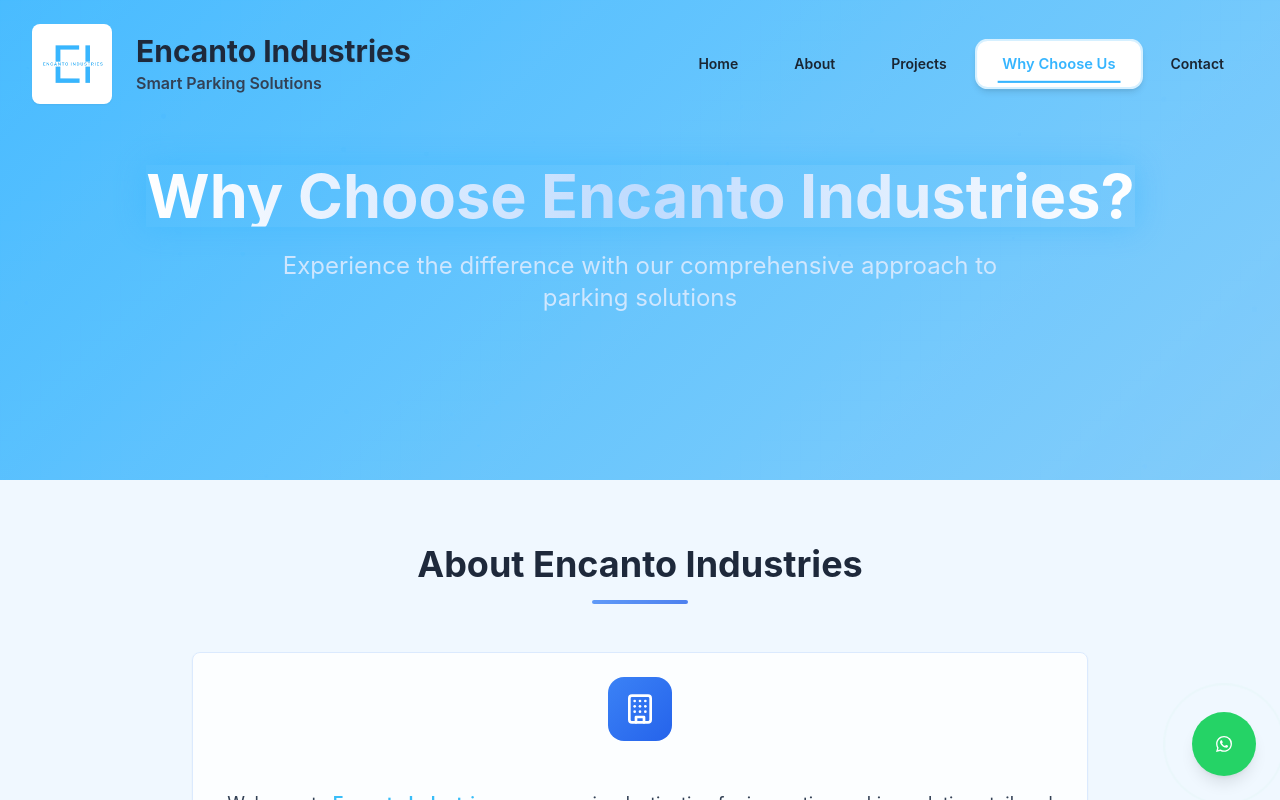
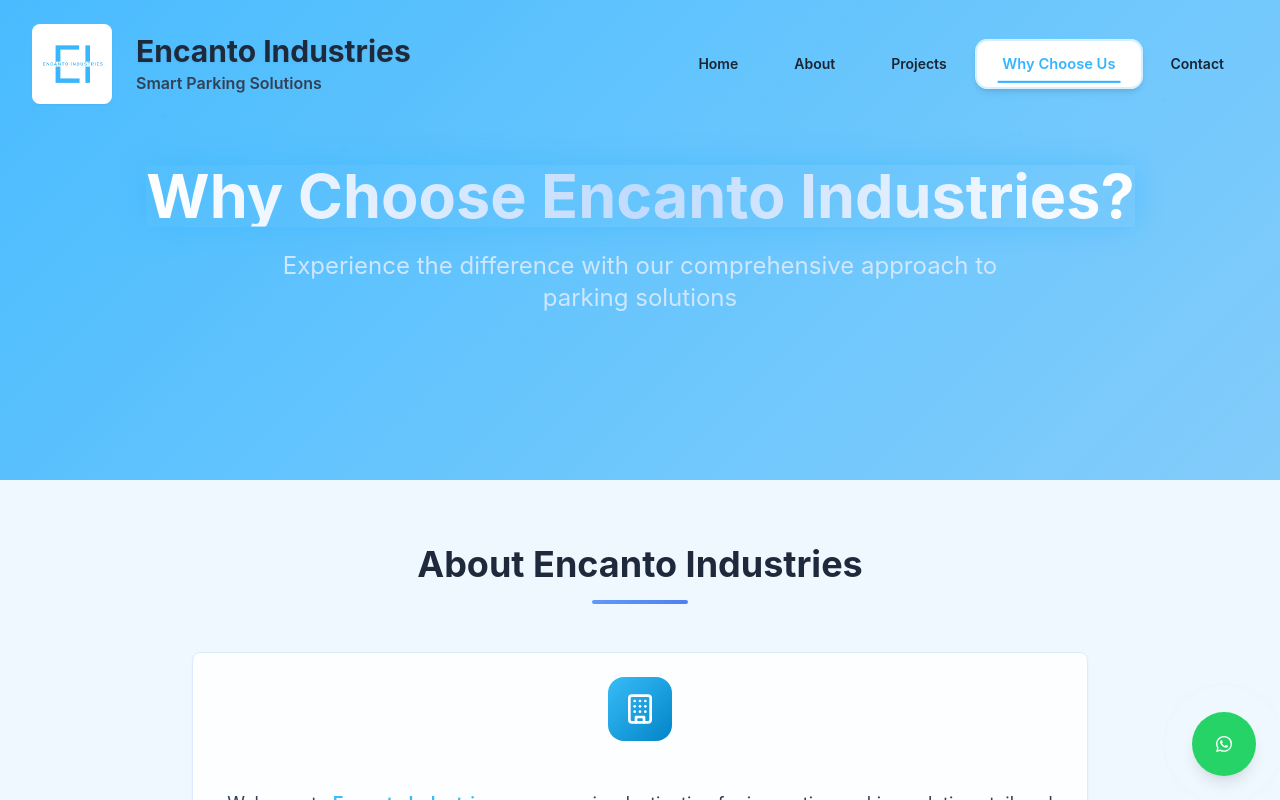
Before and after one commit to rajatrai-lodha/encanto-website-wizard, a React (Vite) app: page /why-choose-us in a window 1280 px wide. Shown: the top 800 px of the page. Built offline with nearby package versions, Linux system fonts and the light colour scheme.

Commit message:
Visual edit in Lovable
Edited UI in Lovable

```diff
--- a/src/pages/WhyChooseUs.tsx
+++ b/src/pages/WhyChooseUs.tsx
@@ -108,7 +108,7 @@ const WhyChooseUs = () => {
             <InteractiveCard hoverEffect="lift" className="max-w-4xl mx-auto bg-white/80 backdrop-blur-sm border border-blue-100 transform transition-all duration-500 hover:scale-105 hover:shadow-2xl animate-fade-in-up delay-200 group">
               <CardHeader>
                 <div className="flex items-center justify-center mb-6">
-                  <div className="w-16 h-16 bg-gradient-to-br from-blue-500 to-blue-600 rounded-2xl flex items-center justify-center group-hover:animate-pulse transform transition-all duration-300 group-hover:scale-110">
+                  <div className="w-16 h-16 bg-gradient-to-br from-sky-400 to-sky-600 rounded-2xl flex items-center justify-center group-hover:animate-pulse transform transition-all duration-300 group-hover:scale-110">
                     <Building className="w-8 h-8 text-white group-hover:animate-bounce" />
                   </div>
                 </div>
```
